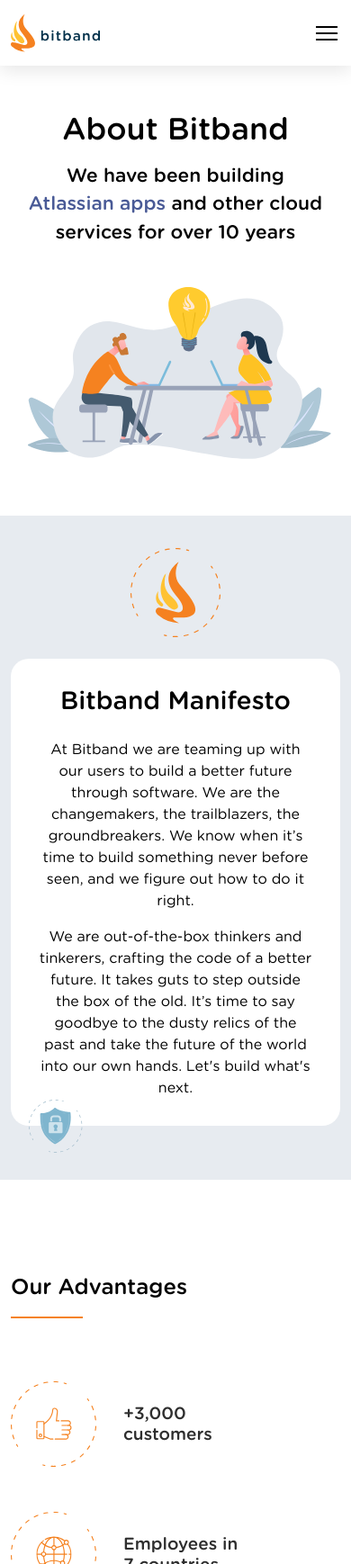
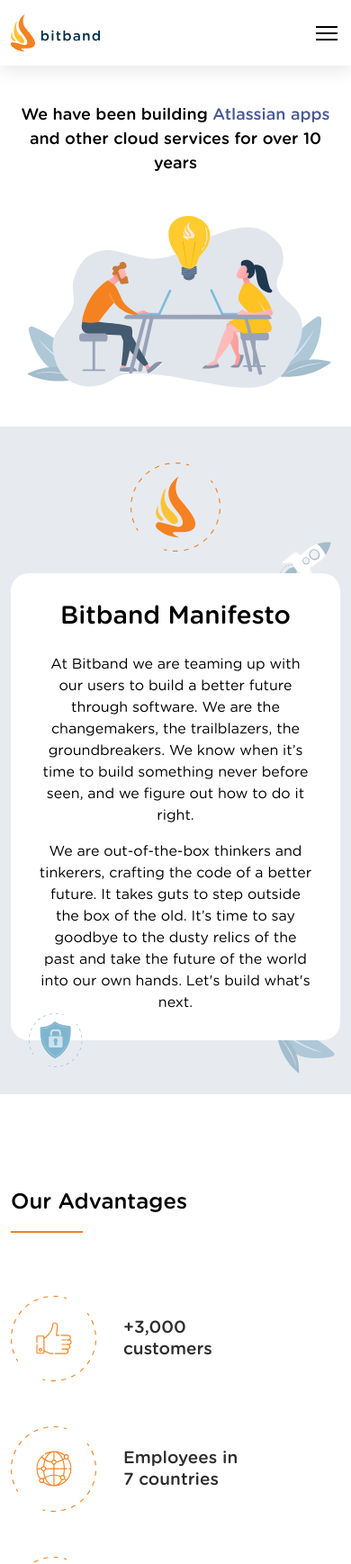
Before and after one commit to IraMonasteretska/bitband-last, a plain HTML site: page about-bitband.html in a window 390 px wide. Shown: the top 1738 px of the page at 90% size. Drawn offline with Linux system fonts and the light colour scheme.

Commit message:
Add files via upload

```diff
--- a/about-bitband.html
+++ b/about-bitband.html
@@ -72,9 +72,8 @@
             <section class="aboutbb">
                 <div class="container">
                     <div class="row align-items-lg-center align-items-md-end">
-                        <div class="col-lg-5">
+                        <div class="col-lg-6">
                             <div class="aboutbb__infoblock">
-                                <h1>About Bitband</h1>
                                 <div class="aboutbb__infoblockdescr">
                                     <p>
                                         We have been building <span>Atlassian apps</span> and other cloud services for
@@ -83,7 +82,7 @@
                                 </div>
                             </div>
                         </div>
-                        <div class="col-lg-7">
+                        <div class="col-lg-6">
                             <div class="aboutmainpic">
                                 <img src="img/about/about-mainimg2.svg" alt="img">
                             </div>
@@ -125,6 +124,7 @@
                             <img src="img/about/manifesto-img5.svg" alt="img" class="manifesto-absimg5">
                             <img src="img/about/manifesto-img6.svg" alt="img" class="manifesto-absimg6">
                             <img src="img/about/manifesto-img7.svg" alt="img" class="manifesto-absimg7">
+                            <img src="img/about/manifesto-img8.svg" alt="img" class="manifesto-absimg8">
                         </div>
                     </div>
                 </div>
--- a/css/about.css
+++ b/css/about.css
@@ -1,6 +1,6 @@
 /* About BitBand */
 .aboutbb {
-    padding: 85px 0 150px;
+    padding: 30px 0;
 }
 
 .aboutbb__infoblock {
@@ -31,8 +31,7 @@
 }
 
 .aboutmainpic img {
-    /* width: calc(100% + 65px); */
-    width: calc(100% + 125px);
+    width: 100%;
 }
 
 /* new */
@@ -277,7 +276,7 @@
 
 /* manifesto */
 .manifesto {
-    padding: 36px 0 90px;
+    padding: 90px 0 120px;
     background: #E7EBF0;
 }
 
@@ -312,7 +311,7 @@
 
 .manifesto__textbox .descr p {
     color: #000;
-    font-size: 18px;
+    font-size: 20px;
     line-height: 150%;
 }
 
@@ -349,7 +348,7 @@
 .manifesto-absimg5 {
     position: absolute;
     left: -100px;
-    bottom: -20px;
+    top: -50px;
 }
 
 .manifesto-absimg6 {
@@ -360,11 +359,15 @@
 
 .manifesto-absimg7 {
     position: absolute;
-    left: -240px;
+    left: -260px;
     bottom: 60px;
 }
 
-
+.manifesto-absimg8 {
+    position: absolute;
+    left: -60px;
+    bottom: -40px;
+}
 
 
 
@@ -390,6 +393,9 @@
         right: -90px;
     }
 
+    .manifesto {
+        padding: 60px 0 80px;
+    }
 }
 
 @media(max-width:1200.8px) {
@@ -795,11 +801,11 @@
     }
 
     .aboutbb__infoblockdescr p {
-        font-size: 21px;
+        font-size: 18px;
     }
 
     .aboutbb {
-        padding-top: 50px;
+       padding: 40px 0 30px;
     }
 
     .aboutbb__infoblock h1 {
@@ -813,4 +819,29 @@
     .manifesto {
         padding-bottom: 60px;
     }
+
+    .manifesto-absimg8 {
+        display: none;
+    }
+
+    .manifesto {
+        padding-top: 40px;
+    }
+
+    .manifesto-absimg2 {
+        display: inline-block;
+        right: 10px;
+        top: -40px;
+        width: 60px;
+    }
+
+    .manifesto-absimg3 {
+        display: inline-block;
+        width: 80px;
+        right: 0;
+        bottom: -50px;
+        transform: rotate(65deg);
+    }
+
+
 }
```
